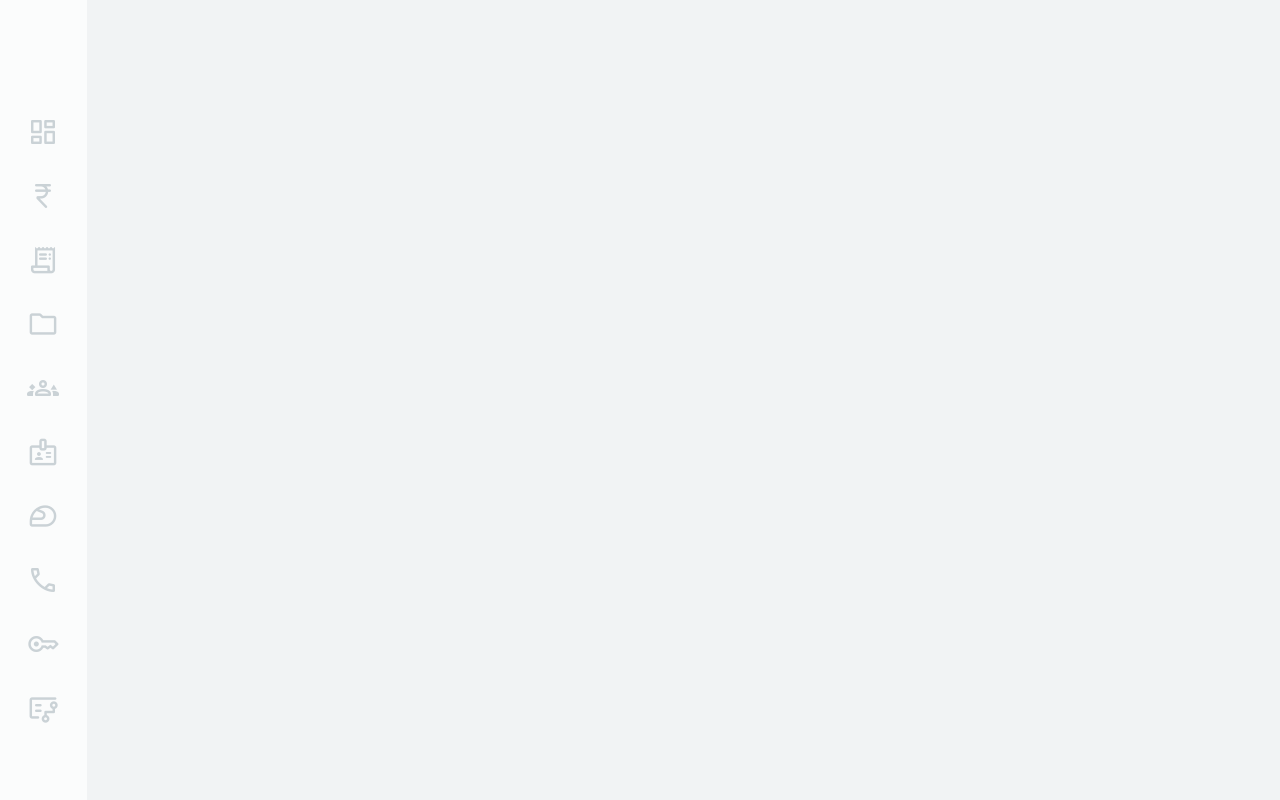
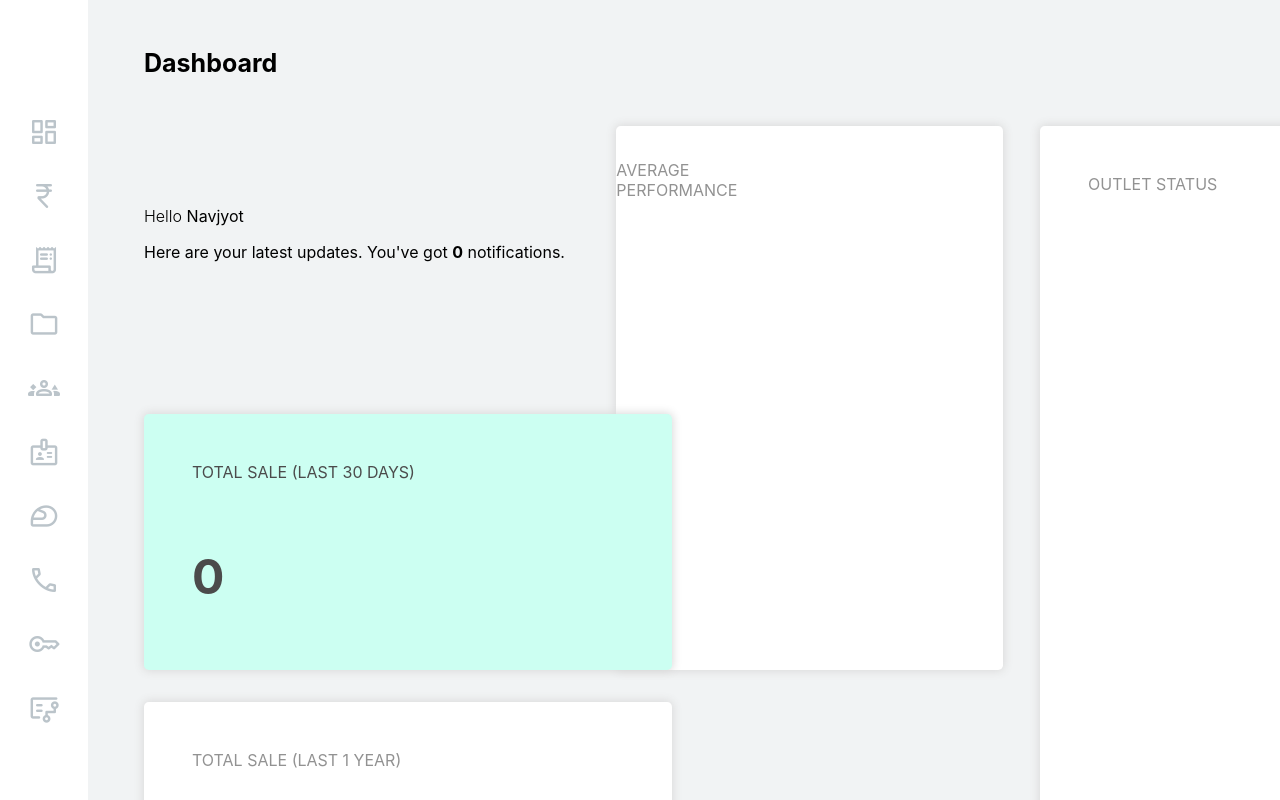
Before and after one commit to styp3r/xymas, a React (Create React App) app: page / in a window 1280 px wide. Shown: the top 800 px of the page. Built offline with nearby package versions, Linux system fonts and the light colour scheme.

Commit message:
Adds Welcome message with notification update

```diff
--- a/src/App.css
+++ b/src/App.css
@@ -4,20 +4,16 @@
   margin: 0 0 2rem 0;
 }
 
-#option1Page, #option2Page, #option3Page{
+#option1Page, #option2Page, #option3Page, #docsPage, #vendorsPage, #staffPage, #partnersPage, #contactsPage, #accessPage, #infrastructurePage{
   text-align: left;
   width: 95%;
   height: 100%;
   background-color: #f1f3f4;
   margin: 0 0 0 7rem;
-}
-
-#option1Page{
   opacity: 0;
   animation-name: card_appear;
   animation-duration: 1s;
   animation-iteration-count: 1;
-  animation-delay: 6.5s;
   animation-fill-mode: forwards;
 }
 
@@ -31,62 +27,62 @@
 #link1{
   animation-name: link_pulse;
   animation-duration: 0.5s;
-  animation-delay: 6s;
+  animation-delay: 1.1s;
 }
 
 
 #link2{
   animation-name: link_pulse;
   animation-duration: 0.5s;
-  animation-delay: 6.1s;
+  animation-delay: 1.2s;
 }
 
 #link3{
   animation-name: link_pulse;
   animation-duration: 0.5s;
-  animation-delay: 6.2s;
+  animation-delay: 1.3s;
 }
 
 #link4{
   animation-name: link_pulse;
   animation-duration: 0.5s;
-  animation-delay: 6.3s;
+  animation-delay: 1.4s;
 }
 
 #link5{
   animation-name: link_pulse;
   animation-duration: 0.5s;
-  animation-delay: 6.4s;
+  animation-delay: 1.5s;
 }
 
 #link6{
   animation-name: link_pulse;
   animation-duration: 0.5s;
-  animation-delay: 6.5s;
+  animation-delay: 1.6s;
 }
 
 #link7{
   animation-name: link_pulse;
   animation-duration: 0.5s;
-  animation-delay: 6.6s;
+  animation-delay: 1.7s;
 }
 
 #link8{
   animation-name: link_pulse;
   animation-duration: 0.5s;
-  animation-delay: 6.7s;
+  animation-delay: 1.8s;
 }
 
 #link9{
   animation-name: link_pulse;
   animation-duration: 0.5s;
-  animation-delay: 6.8s;
+  animation-delay: 1.9s;
 }
 
 #link10{
   animation-name: link_pulse;
   animation-duration: 0.5s;
-  animation-delay: 6.9s;
+  animation-delay: 2s;
 }
 
 @keyframes link_pulse{
@@ -141,7 +137,6 @@
   animation-name: navbar_appear;
   animation-duration: 2s;
   animation-iteration-count: 1;
-  animation-delay: 5s;
   animation-fill-mode: forwards;
 }
 
@@ -174,7 +169,13 @@
 #totalRevContainer{
   width: 41%;
   height: 34rem;
-  margin: 18rem 0 0 0;
+  margin: 0rem 0 0 0;
+}
+
+#welcomeMessage{
+  width: 33rem;
+  height: 13rem;
+  margin: 5rem 0 0 0;
 }
 
 #shopWisePerfContainer{
--- a/src/components/Navbar.js
+++ b/src/components/Navbar.js
@@ -1,9 +1,10 @@
-import React from 'react';
+import React, {useState} from 'react';
 import { Link } from 'react-router-dom';
 
 const Navbar = () => {
 
     const handleClick = (event) => {
+
         document.getElementById('link1').style.color = "#bbc4ca";
         document.getElementById('link2').style.color = "#bbc4ca";
         document.getElementById('link3').style.color = "#bbc4ca";
--- a/src/components/Option1.js
+++ b/src/components/Option1.js
@@ -15,6 +15,8 @@ const Option1 = () => {
 
   const [sum, setSum] = useState(0);
   const [sum1, setSum1] = useState(0);
+
+  const [notifNum, setNotifNum] = ('0');
 
   const handleYearChange = (event) => {
     setSelectedYear(event.target.value);
@@ -129,25 +131,30 @@ const Option1 = () => {
         <div id="heroContainer">
 
           <div id="totalRevContainer">
-            <SmallCard key="totalSaleMonthly" title="TOTAL SALE (LAST 30 DAYS)" value={sum1} width='33rem' height='16rem' margin= '0 0 1rem 0' bgColor = '#ccfff2' color = "#4b4b4b"/>
-            <SmallCard key="totalSaleYearly" title="TOTAL SALE (LAST 1 YEAR)" value={sum} width='33rem' height='16rem' margin= '2rem 0 0 0'/>
+            <div id = "welcomeMessage">
+              <p><span style={{ fontWeight: 300}}>Hello</span> Navjyot</p>
+              <p>Here are your latest updates. <span>You've got <span style={{ fontWeight: 700 }}>{notifNum}</span> notifications.</span></p>
+            </div>
+
+            <SmallCard key="totalSaleMonthly" title="TOTAL SALE (LAST 30 DAYS)" value={sum1} width='33rem' height='16rem' margin='0 0 1rem 0' bgColor='#ccfff2' color="#4b4b4b" />
+            <SmallCard key="totalSaleYearly" title="TOTAL SALE (LAST 1 YEAR)" value={sum} width='33rem' height='16rem' margin='2rem 0 0 0' />
           </div>
 
           <div id="shopWisePerfContainer">
             <div className="shopWisePerformance">
               {/* insert radar chart for shopwise performance */}
-              <p style = {{color:'#929292', margin: '2rem 12rem 2rem 0'}}>AVERAGE PERFORMANCE</p>
+              <p style={{ color: '#929292', margin: '2rem 12rem 2rem 0' }}>AVERAGE PERFORMANCE</p>
               <ResponsiveContainer width="80%" height="80%">
                 <RadarChart cx="50%" cy="50%" outerRadius="80%" data={dataShopwise1}>
                   <PolarAngleAxis dataKey="shopName" />
-                  <Radar name="Mike" dataKey="avgMonthlySale" fill="#9481b1" fillOpacity={1}/>
+                  <Radar name="Mike" dataKey="avgMonthlySale" fill="#9481b1" fillOpacity={1} />
                 </RadarChart>
               </ResponsiveContainer>
             </div>
           </div>
 
-          <div id = "shopStatus">
-              <SmallCard key = "liveShopStatus" title = "OUTLET STATUS" width='16rem' height='52rem' margin= '0 0 0 2.3rem' overflow = "scroll"/>
+          <div id="shopStatus">
+            <SmallCard key="liveShopStatus" title="OUTLET STATUS" width='16rem' height='52rem' margin='0 0 0 2.3rem' overflow="scroll" />
           </div>
 
         </div>
```
